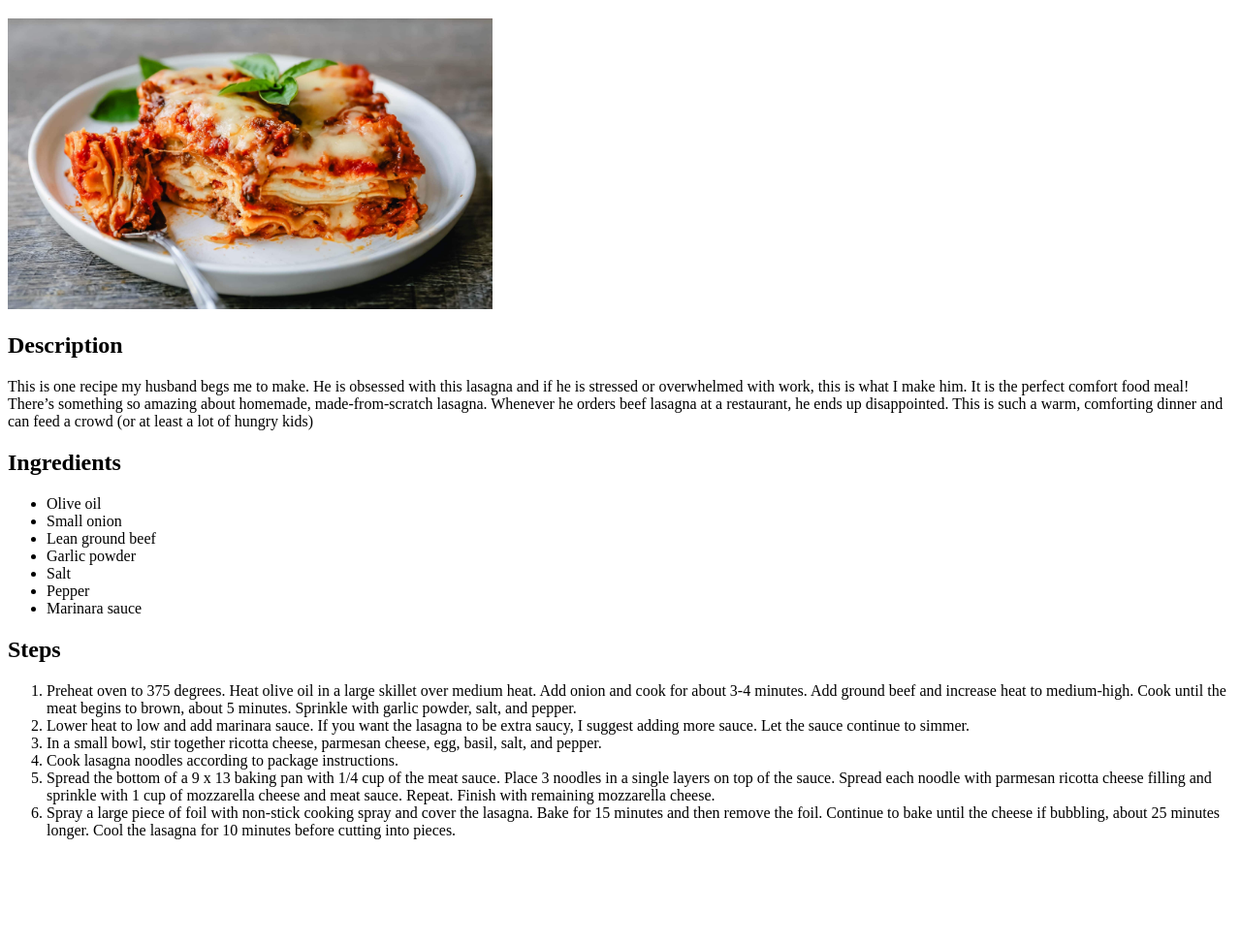
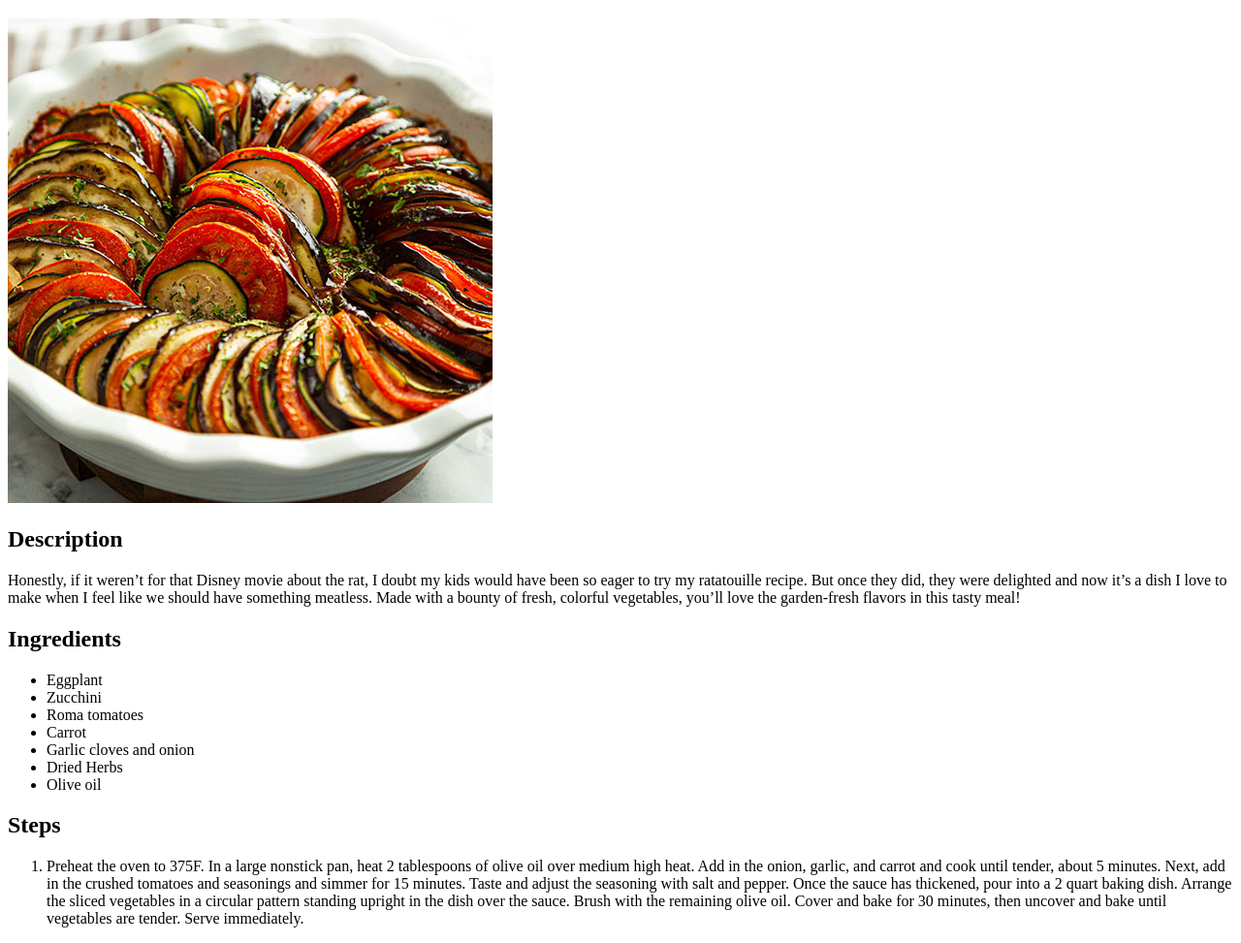
Before and after one commit to Youfad0/odin-recipes, a plain HTML site: page recipes/ratatouille.html in a window 1280 px wide. Shown: the part 61-1034 px from the top of the page at 97% size. Before the commit the page ends 943 px from the top, so only its background shows below. Drawn offline with Linux system fonts and the light colour scheme.

Commit message:
add ratatouille recipe page

```diff
--- a/recipes/ratatouille.html
+++ b/recipes/ratatouille.html
@@ -7,30 +7,25 @@
 </head>
 <body>
     <h1>Lasagna</h1>
-    <img src="../img/lasagna.jpeg" alt="yummy lasagna" width="500">
+    <img src="../img/ratatouille.jpeg" alt="delicious ratatoiulle" width="500">
 
     <h2>Description</h2>
-    <p>This is one recipe my husband begs me to make. He is obsessed with this lasagna and if he is stressed or overwhelmed with work, this is what I make him. It is the perfect comfort food meal! There’s something so amazing about homemade, made-from-scratch lasagna.  Whenever he orders beef lasagna at a restaurant, he ends up disappointed. This is such a warm, comforting dinner and can feed a crowd (or at least a lot of hungry kids)</p>
+    <p>Honestly, if it weren’t for that Disney movie about the rat, I doubt my kids would have been so eager to try my ratatouille recipe. But once they did, they were delighted and now it’s a dish I love to make when I feel like we should have something meatless. Made with a bounty of fresh, colorful vegetables, you’ll love the garden-fresh flavors in this tasty meal!</p>
 
     <h2>Ingredients</h2>
     <ul>
+        <li>Eggplant</li>
+        <li>Zucchini</li>
+        <li>Roma tomatoes</li>
+        <li>Carrot</li>
+        <li>Garlic cloves and onion</li>
+        <li>Dried Herbs</li>
         <li>Olive oil</li>
-        <li>Small onion</li>
-        <li>Lean ground beef</li>
-        <li>Garlic powder</li>
-        <li>Salt</li>
-        <li>Pepper</li>
-        <li>Marinara sauce</li>
     </ul>
 
     <h2>Steps</h2>
     <ol>
-        <li>Preheat oven to 375 degrees.  Heat olive oil in a large skillet over medium heat.  Add onion and cook for about 3-4 minutes. Add ground beef and increase heat to medium-high.  Cook until the meat begins to brown, about 5 minutes.  Sprinkle with garlic powder, salt, and pepper.</li>
-        <li>Lower heat to low and add marinara sauce. If you want the lasagna to be extra saucy, I suggest adding more sauce. Let the sauce continue to simmer. </li>
-        <li>In a small bowl, stir together ricotta cheese, parmesan cheese, egg, basil, salt, and pepper. </li>
-        <li>Cook lasagna noodles according to package instructions.</li>
-        <li>Spread the bottom of a 9 x 13 baking pan with 1/4 cup of the meat sauce. Place 3 noodles in a single layers on top of the sauce.  Spread each noodle with parmesan ricotta cheese filling and sprinkle with 1 cup of mozzarella cheese and meat sauce.  Repeat.  Finish with remaining mozzarella cheese. </li>
-        <li>Spray a large piece of foil with non-stick cooking spray and cover the lasagna. Bake for 15 minutes and then remove the foil. Continue to bake until the cheese if bubbling, about 25 minutes longer. Cool the lasagna for 10 minutes before cutting into pieces. </li>
+        <li>Preheat the oven to 375F. In a large nonstick pan, heat 2 tablespoons of olive oil over medium high heat. Add in the onion, garlic, and carrot and cook until tender, about 5 minutes. Next, add in the crushed tomatoes and seasonings and simmer for 15 minutes. Taste and adjust the seasoning with salt and pepper. Once the sauce has thickened, pour into a 2 quart baking dish. Arrange the sliced vegetables in a circular pattern standing upright in the dish over the sauce. Brush with the remaining olive oil. Cover and bake for 30 minutes, then uncover and bake until vegetables are tender. Serve immediately.</li>
     </ol>
 </body>
 </html>
```
